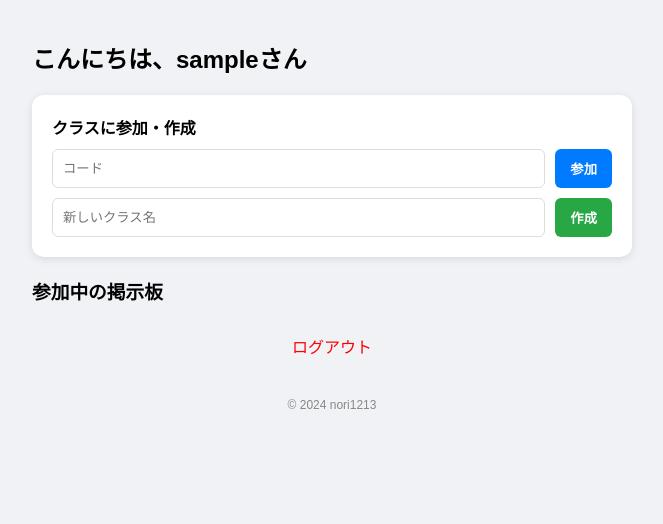
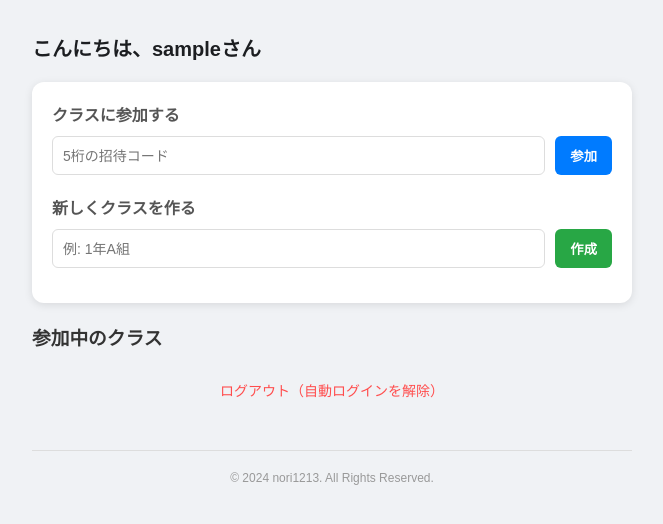
Before and after one commit to nori-pixl/mynote, a Flask app: page / in a window 1280 px wide. Shown: the top 524 px of the page, without its empty margins (308-971 px from the left). Run offline with Flask 3, Linux system fonts and the light colour scheme; the visitor is signed in with stand-in values (Sample User, id 1); data that the repository does not hold is empty.

Commit message:
Update index.html

```diff
--- a/templates/index.html
+++ b/templates/index.html
@@ -2,47 +2,91 @@
 <html lang="ja">
 <head>
     <meta charset="UTF-8"><meta name="viewport" content="width=device-width, initial-scale=1.0">
-    <title>掲示板トップ</title>
+    <script>
+        // 【自動ログイン復旧】サーバー側でログインが切れていたら、即座にログイン画面へ飛ばす
+        if ("{{ current_user.is_authenticated }}" === "False") {
+            window.location.href = "/login";
+        }
+    </script>
+    <title>クラスルーム一覧</title>
     <style>
-        body { font-family: sans-serif; background: #f0f2f5; margin: 0; padding: 20px; }
+        body { font-family: sans-serif; background: #f0f2f5; margin: 0; padding: 20px; color: #333; }
         .container { max-width: 600px; margin: auto; }
+        h1 { font-size: 20px; color: #1c1e21; margin-bottom: 20px; }
+
+        /* クラス作成・参加ボックス */
         .box { background: white; padding: 20px; border-radius: 12px; margin-bottom: 20px; box-shadow: 0 2px 8px rgba(0,0,0,0.1); }
-        input { padding: 10px; border: 1px solid #ddd; border-radius: 6px; }
-        .btn { padding: 10px 15px; border: none; border-radius: 6px; color: white; cursor: pointer; font-weight: bold; }
-        .class-card { background: white; padding: 15px; border-radius: 10px; margin-bottom: 10px; display: flex; justify-content: space-between; align-items: center; border-left: 6px solid #007bff; }
+        .box strong { display: block; margin-bottom: 10px; color: #555; }
+        .input-group { display: flex; gap: 10px; margin-bottom: 15px; }
+        input { flex: 1; padding: 10px; border: 1px solid #ddd; border-radius: 6px; font-size: 14px; }
+        .btn { padding: 10px 15px; border: none; border-radius: 6px; color: white; cursor: pointer; font-weight: bold; transition: 0.2s; }
+        .btn:hover { opacity: 0.8; }
+
+        /* クラスカードUI */
+        .class-card { background: white; padding: 18px; border-radius: 12px; margin-bottom: 12px; display: flex; justify-content: space-between; align-items: center; border-left: 6px solid #007bff; box-shadow: 0 2px 4px rgba(0,0,0,0.05); }
+        .public-card { border-left-color: #ffc107; } /* 全員用は黄色 */
+
+        .class-info strong { font-size: 1.1em; display: block; margin-bottom: 3px; }
+        .class-info small { color: #888; font-size: 12px; }
+        .enter-link { text-decoration: none; color: #007bff; font-weight: bold; background: #f0f7ff; padding: 8px 16px; border-radius: 20px; font-size: 14px; }
+        .enter-link:hover { background: #007bff; color: white; }
+
+        .delete-btn { color: #ccc; text-decoration: none; font-size: 18px; margin-left: 10px; }
+        .delete-btn:hover { color: #ff4d4d; }
+
+        footer { text-align: center; margin-top: 50px; padding-bottom: 20px; color: #999; font-size: 12px; border-top: 1px solid #ddd; padding-top: 20px; }
     </style>
 </head>
 <body>
+
 <div class="container">
-    <h2>こんにちは、{{ current_user.username }}さん</h2>
+    <h1>こんにちは、{{ current_user.username }}さん</h1>
+
+    <!-- クラス管理フォーム -->
     <div class="box">
-        <strong>クラスに参加・作成</strong>
-        <form action="/manage_class" method="POST" style="margin-top:10px;">
-            <div style="display:flex; gap:10px;">
-                <input type="text" name="code" placeholder="コード" style="flex:1;">
+        <form action="/manage_class" method="POST">
+            <strong>クラスに参加する</strong>
+            <div class="input-group">
+                <input type="text" name="code" placeholder="5桁の招待コード">
                 <button type="submit" name="action" value="join" class="btn" style="background:#007bff;">参加</button>
             </div>
-        </form>
-        <form action="/manage_class" method="POST" style="margin-top:10px;">
-            <div style="display:flex; gap:10px;">
-                <input type="text" name="name" placeholder="新しいクラス名" style="flex:1;">
+
+            <strong style="margin-top:20px;">新しくクラスを作る</strong>
+            <div class="input-group">
+                <input type="text" name="name" placeholder="例: 1年A組" required>
                 <button type="submit" name="action" value="create" class="btn" style="background:#28a745;">作成</button>
             </div>
         </form>
     </div>
 
-    <h3>参加中の掲示板</h3>
+    <h3>参加中のクラス</h3>
     {% for c in current_user.classrooms %}
-    <div class="class-card" style="{{ 'border-left-color: #ffc107;' if c.code == 'PUBLIC' else '' }}">
-        <div><strong>{{ c.name }}</strong><br><small>{{ '🌎 ロビー' if c.code == 'PUBLIC' else '🔑 ' + c.code }}</small></div>
-        <div style="display:flex; align-items:center; gap:10px;">
-            <a href="/class/{{ c.id }}" style="text-decoration:none; color:#007bff; font-weight:bold;">入室 →</a>
-            {% if c.code != 'PUBLIC' %}<a href="/delete_class/{{ c.id }}" onclick="return confirm('削除？')">🗑</a>{% endif %}
+    <div class="class-card {{ 'public-card' if c.code == 'PUBLIC' else '' }}">
+        <div class="class-info">
+            <strong>{{ c.name }}</strong>
+            <small>
+                {% if c.code == 'PUBLIC' %}🌍 全員掲示板 (宣伝・交流用){% else %}🔑 招待コード: {{ c.code }}{% endif %}
+            </small>
+        </div>
+        <div style="display: flex; align-items: center;">
+            <a href="/class/{{ c.id }}" class="enter-link">入室する →</a>
+            {% if c.code != 'PUBLIC' %}
+            <a href="/delete_class/{{ c.id }}" class="delete-btn" onclick="return confirm('クラスを削除すると全データが消えます。OK？')" title="削除">🗑</a>
+            {% endif %}
         </div>
     </div>
     {% endfor %}
-    <div style="text-align:center; margin-top:30px;"><a href="/logout" style="color:red; text-decoration:none;">ログアウト</a></div>
-    <footer style="text-align:center; margin-top:40px; color:#888; font-size:12px;">&copy; 2024 nori1213</footer>
+
+    <!-- ログアウト -->
+    <div style="text-align:center; margin-top:30px;">
+        <a href="/logout" onclick="localStorage.clear();" style="color:#ff4d4d; text-decoration:none; font-size:14px;">ログアウト（自動ログインを解除）</a>
+    </div>
+
+    <!-- 著作権表示 -->
+    <footer>
+        &copy; 2024 nori1213. All Rights Reserved.
+    </footer>
 </div>
+
 </body>
 </html>
```
